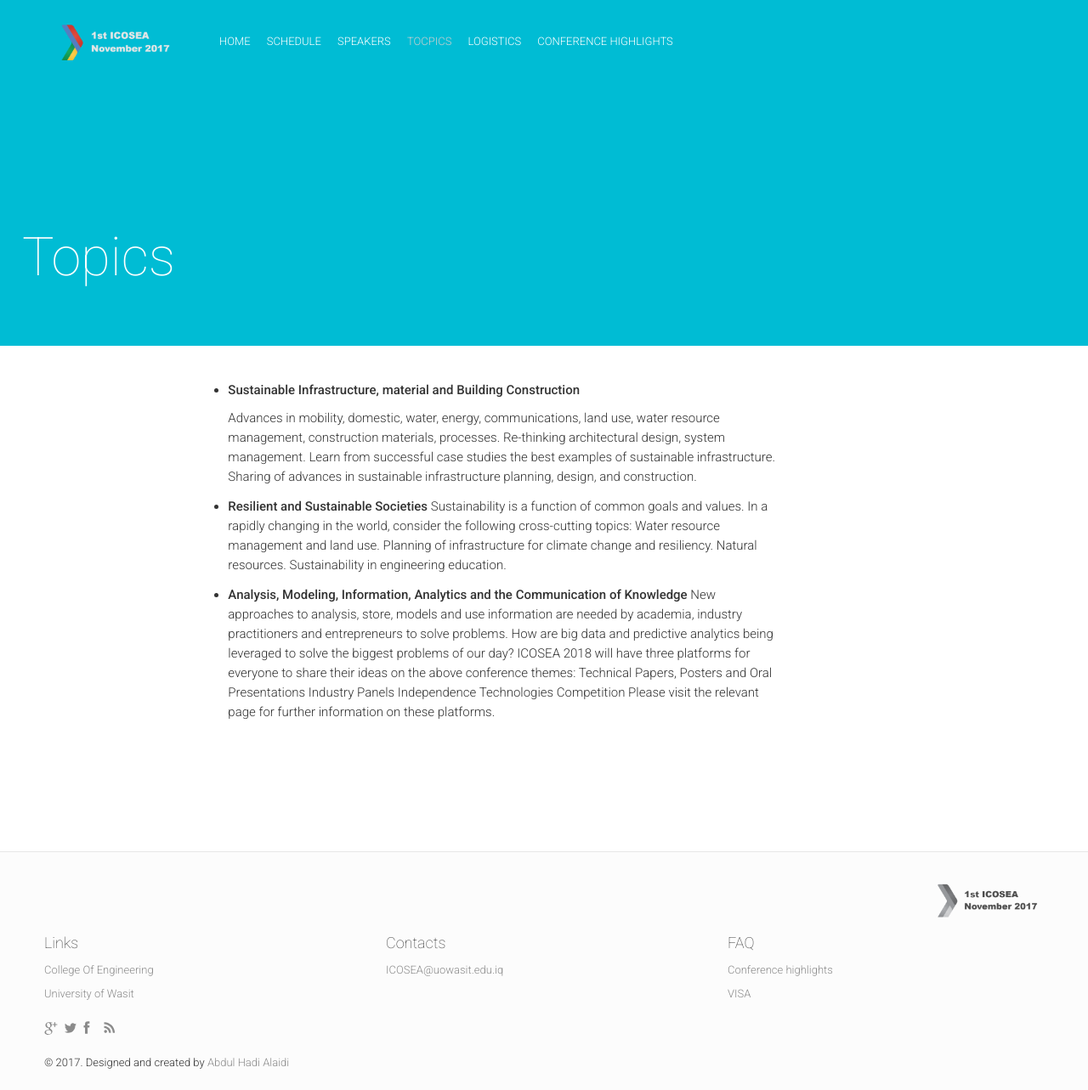
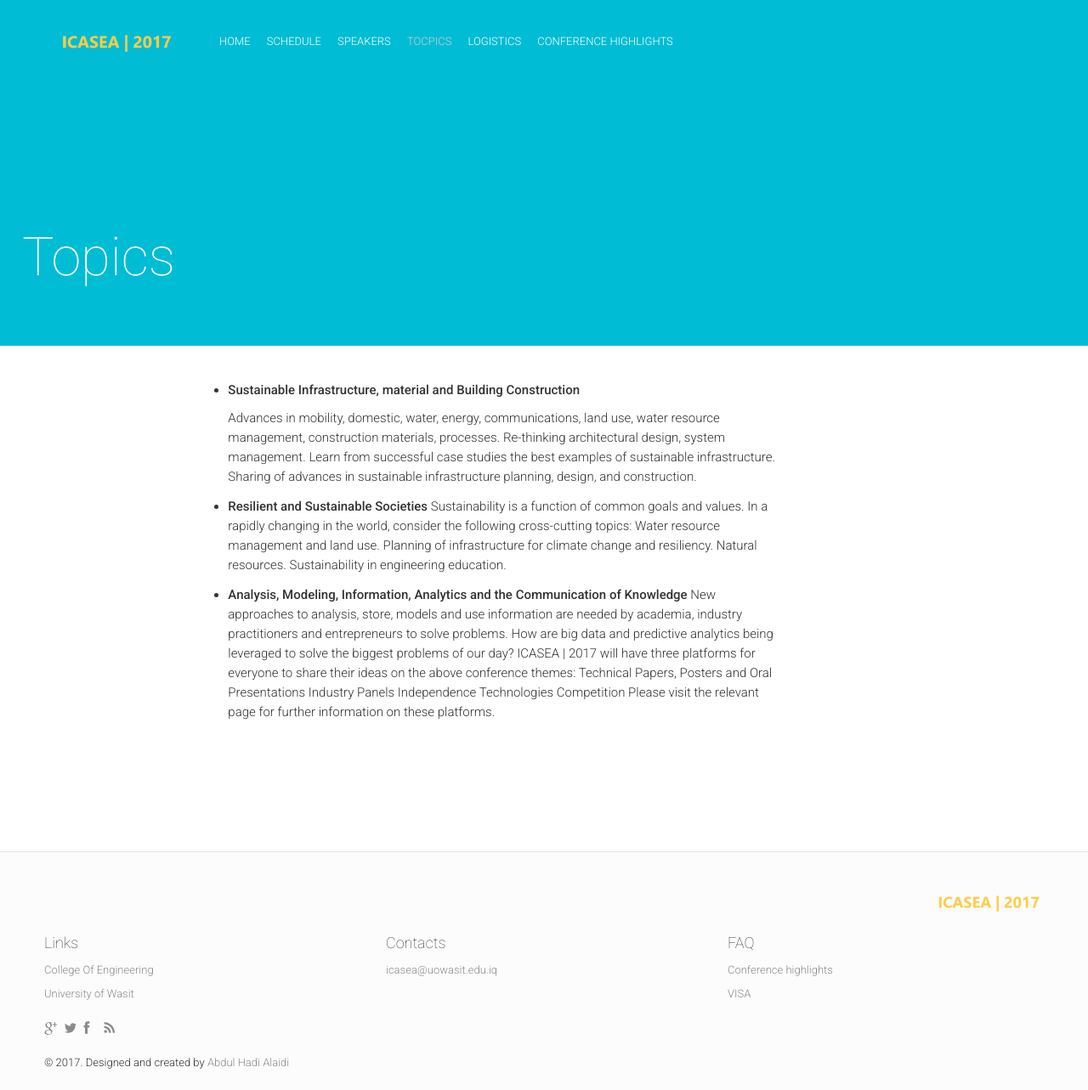
Before and after one commit to alaidi/ICOSEA, a Jekyll site: the page built from team.md, in a window 1280 px wide and 1283 px high. Shown: the whole window at 85% size. Built offline with Jekyll 4.4.1, drawn with Linux system fonts in a browser that asks for light colours; nearby versions of some CDN libraries; comment, search, counter and statistics services are not loaded.

Commit message:
update logo

```diff
--- a/_config.yml
+++ b/_config.yml
@@ -10,8 +10,8 @@ exclude: ['/automation/', 'README.md', 'LICENSE.txt', 'CNAME']
 
 
 # Site Settings
-title: "ICOSEA 2017"
-email: "icosea@uowasit.edu.iq"
+title: "ICASEA | 2017"
+email: "icasea@uowasit.edu.iq"
 description: "First International Conference of Sustainable Engineering and Application"
 baseurl: ""
 url: "localhost:4000"
@@ -21,10 +21,10 @@ googleAnalyticsSiteUrl: ""
 siteVerification: ""
 
 # Organizer Info
-organizerName: "ICOSEA"
+organizerName: "ICASEA | 2017"
 organizerAlternateName: "First International Conference of Sustainable Engineering and Application"
 organizerDescription: "We are delighted to invite you to Iraq, Wasit, University of Wasit to the first International conference of sustainable engineering and its application ICSEA. In this premier conference, we aim to bring and offering a unique opportunity to academia, industry practitioners and entrepreneurs alike to share their latest research, information, ideas and products relating to sustainability and resilience."
-organizerEmail: "icosea@uowasit.edu.iq"
+organizerEmail: "icasea@uowasit.edu.iq"
 organizerLogo: "/img/seo/organizer-logo.png"
 organizerLink: "http://alaidi.net/"
 
@@ -66,7 +66,7 @@ heroButtons:
  - {permalink: "/#tickets", text: "Submit Paper"}
 
 # About Block
-aboutTitle: "Welcome ICOSEA"
+aboutTitle: "Welcome ICASEA | 2017"
 aboutBlock:
 
 # Statistic Block
@@ -149,7 +149,7 @@ footerBlocks:
  -
   title: "Contacts"
   links:
-   - {link: "mailto:ICOSEA@uowasit.edu.iq", text: "ICOSEA@uowasit.edu.iq"}
+   - {link: "mailto:icasea@uowasit.edu.iq", text: "icasea@uowasit.edu.iq"}
  -
   title: "FAQ"
   links:
--- a/logistics.html
+++ b/logistics.html
@@ -1,6 +1,6 @@
 ---
 layout: default
-title: Get ready to ICOSEA
+title: Get ready to ICASEA | 2017
 permalink: /logistics/
 ---
 
--- a/team.md
+++ b/team.md
@@ -23,7 +23,7 @@ isStaticPost: true
 
 * <b>Analysis, Modeling, Information, Analytics and the Communication of Knowledge</b>
  New approaches to analysis, store, models and use information are needed by academia, industry practitioners and entrepreneurs to solve problems. How are big data and predictive analytics being leveraged to solve the biggest problems of our day?
- ICOSEA 2018 will have three platforms for everyone to share their ideas on the above conference themes:
+ ICASEA | 2017 will have three platforms for everyone to share their ideas on the above conference themes:
  Technical Papers, Posters and Oral Presentations
  Industry Panels
  Independence Technologies Competition
```
Also changed, not shown: img/sections-background/17622636_1487395721279478_2107000645_o.jpg (added), img/sections-background/hero.jpg, img/sprites/logos.png, 1 other file.
